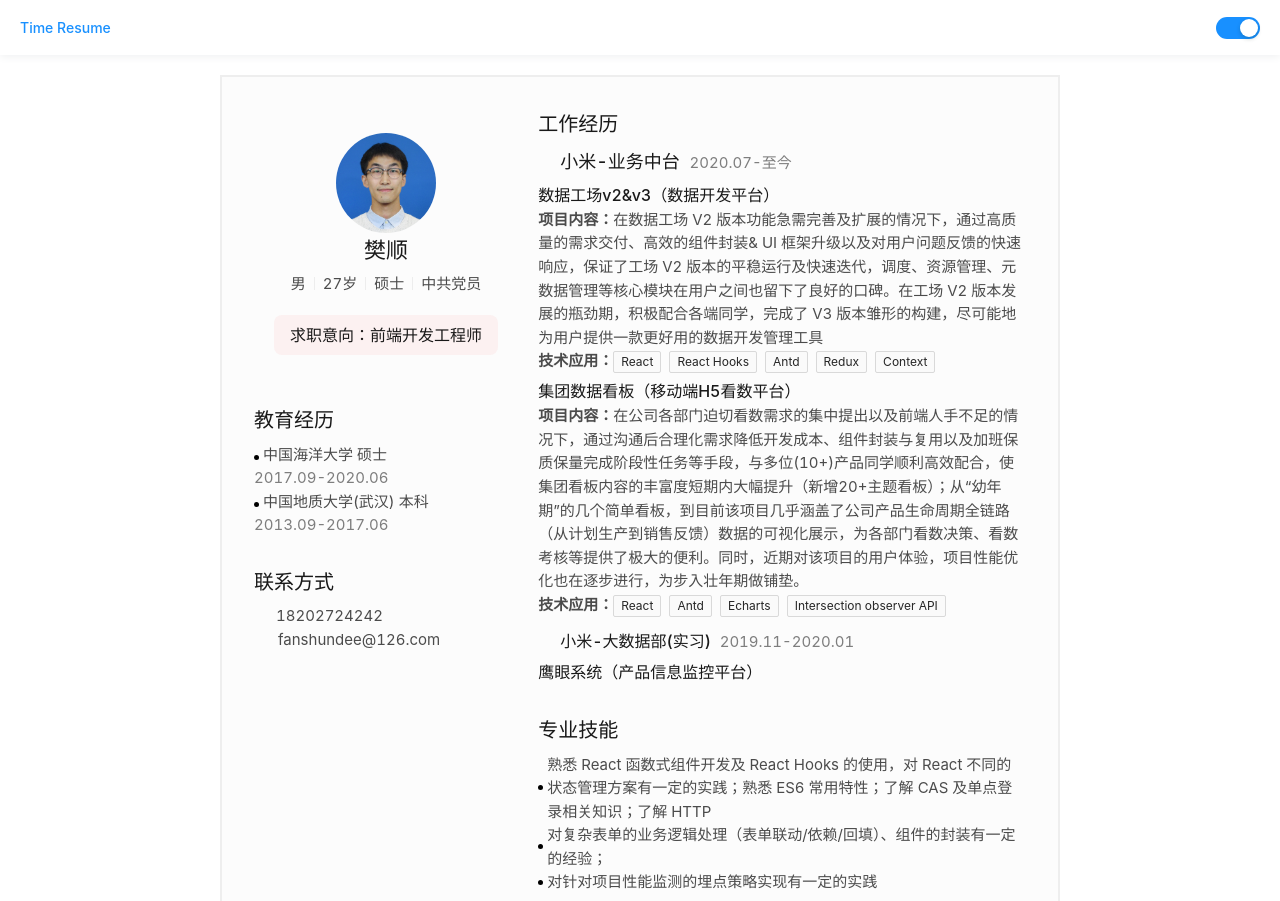
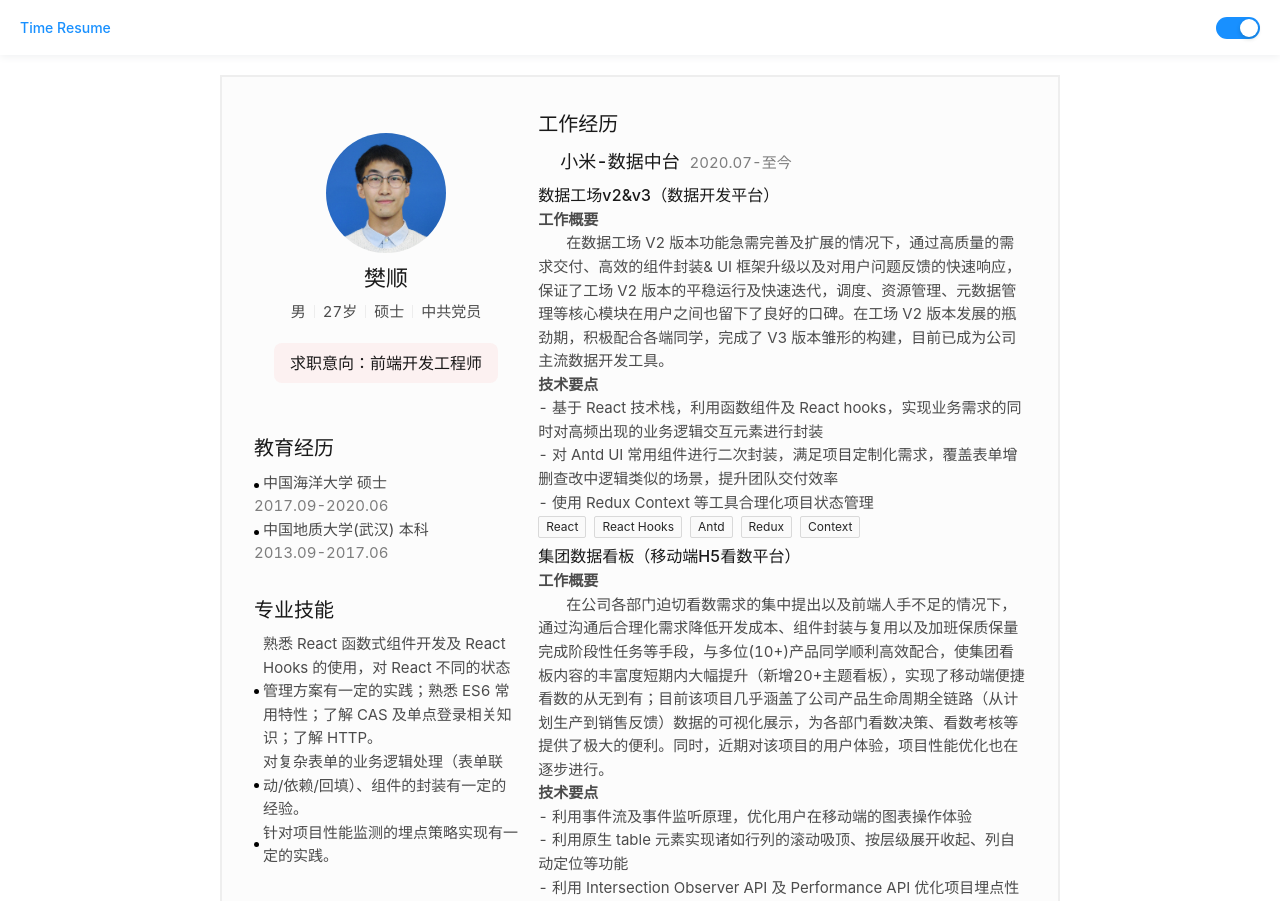
Before and after one commit to NorthwesternDirector/BeiJing, a React (Create React App) app: page /resume#/resume in a window 1280 px wide. Shown: the top 901 px of the page. Built offline with nearby package versions, Linux system fonts and the light colour scheme.

Commit message:
update: -

```diff
--- a/src/views/resume/index.js
+++ b/src/views/resume/index.js
@@ -13,7 +13,9 @@ const Resume = () => {
       <div className={cx('content')}>
         <div>
           <div className={cx('personal-info-part', 'margin30')}>
+            <div className={cx('margin8')}>
               <Avatar size="large" src={img} className={cx('customAvatar')} />
+            </div>
             <div className={cx('h1')}>樊顺</div>
             <p className={cx('margin20')}>
               男<Divider type="vertical" />
@@ -40,6 +42,24 @@ const Resume = () => {
               <span className={cx('color-gray')}>2013.09-2017.06</span>
             </div>
           </div>
+          <div className={cx('margin30')}>
+            <div className={cx('h2', 'margin6')}>专业技能</div>
+            <div className={cx('line')}>
+              <span className={cx('dot')} />
+              熟悉 React 函数式组件开发及 React Hooks 的使用，对 React
+              不同的状态管理方案有一定的实践；熟悉 ES6 常用特性；了解 CAS 及单点登录相关知识；了解
+              HTTP。
+            </div>
+
+            <div className={cx('line')}>
+              <span className={cx('dot')} />
+              对复杂表单的业务逻辑处理（表单联动/依赖/回填）、组件的封装有一定的经验。
+            </div>
+            <div className={cx('line')}>
+              <span className={cx('dot')} />
+              针对项目性能监测的埋点策略实现有一定的实践。
+            </div>
+          </div>
           <div>
             <div className={cx('h2', 'margin6')}>联系方式</div>
             <div className={cx('line')}>
@@ -57,19 +77,35 @@ const Resume = () => {
             <div className={cx('margin12')}>
               <div className={cx('line', 'margin6')}>
                 <IconFont type="icon-mi" className={cx('icon')} />
-                <span className={cx('h3')}>小米-业务中台&nbsp;&nbsp;</span>
+                <span className={cx('h3')}>小米-数据中台&nbsp;&nbsp;</span>
                 <span className={cx('color-gray')}>2020.07-至今</span>
               </div>
               <div className={cx('margin6')}>
                 <div className={cx('h4')}>数据工场v2&v3（数据开发平台）</div>
-                <strong>项目内容：</strong>在数据工场 V2
+                <div className={cx('inner-line')}>
+                  <div>
+                    <strong>工作概要</strong>
+                  </div>
+                  <div className={cx('p')}>
+                    在数据工场 V2
                     版本功能急需完善及扩展的情况下，通过高质量的需求交付、高效的组件封装& UI
                     框架升级以及对用户问题反馈的快速响应，保证了工场 V2
                     版本的平稳运行及快速迭代，调度、资源管理、元数据管理等核心模块在用户之间也留下了良好的口碑。在工场
                     V2 版本发展的瓶劲期，积极配合各端同学，完成了 V3
-                版本雏形的构建，尽可能地为用户提供一款更好用的数据开发管理工具
+                    版本雏形的构建，目前已成为公司主流数据开发工具。
+                  </div>
+
                   <div>
-                  <strong>技术应用：</strong>
+                    <div>
+                      <strong>技术要点</strong>
+                    </div>
+                    - 基于 React 技术栈，利用函数组件及 React
+                    hooks，实现业务需求的同时对高频出现的业务逻辑交互元素进行封装
+                    <br />- 对 Antd UI
+                    常用组件进行二次封装，满足项目定制化需求，覆盖表单增删查改中逻辑类似的场景，提升团队交付效率
+                    <br />
+                    - 使用 Redux Context 等工具合理化项目状态管理
+                    <br />
                     <Tag>React</Tag>
                     <Tag>React Hooks</Tag>
                     <Tag>Antd</Tag>
@@ -77,15 +113,30 @@ const Resume = () => {
                     <Tag>Context</Tag>
                   </div>
                 </div>
+              </div>
               <div className={cx('h4')}>集团数据看板（移动端H5看数平台）</div>
-              <strong>项目内容：</strong>
-              在公司各部门迫切看数需求的集中提出以及前端人手不足的情况下，通过沟通后合理化需求降低开发成本、组件封装与复用以及加班保质保量完成阶段性任务等手段，与多位(10+)产品同学顺利高效配合，使集团看板内容的丰富度短期内大幅提升（新增20+主题看板）；从“幼年期”的几个简单看板，到目前该项目几乎涵盖了公司产品生命周期全链路（从计划生产到销售反馈）数据的可视化展示，为各部门看数决策、看数考核等提供了极大的便利。同时，近期对该项目的用户体验，项目性能优化也在逐步进行，为步入壮年期做铺垫。
+              <div className={cx('inner-line')}>
                 <div>
-                <strong>技术应用：</strong>
+                  <strong>工作概要</strong>
+                </div>
+                <div className={cx('p')}>
+                  在公司各部门迫切看数需求的集中提出以及前端人手不足的情况下，通过沟通后合理化需求降低开发成本、组件封装与复用以及加班保质保量完成阶段性任务等手段，与多位(10+)产品同学顺利高效配合，使集团看板内容的丰富度短期内大幅提升（新增20+主题看板），实现了移动端便捷看数的从无到有；目前该项目几乎涵盖了公司产品生命周期全链路（从计划生产到销售反馈）数据的可视化展示，为各部门看数决策、看数考核等提供了极大的便利。同时，近期对该项目的用户体验，项目性能优化也在逐步进行。
+                </div>
+                <div>
+                  <div>
+                    <strong>技术要点</strong>
+                  </div>
+                  - 利用事件流及事件监听原理，优化用户在移动端的图表操作体验
+                  <br />
+                  - 利用原生 table 元素实现诸如行列的滚动吸顶、按层级展开收起、列自动定位等功能
+                  <br />
+                  - 利用 Intersection Observer API 及 Performance API 优化项目埋点性能监测策略
+                  <br />
                   <Tag>React</Tag>
                   <Tag>Antd</Tag>
                   <Tag>Echarts</Tag>
                   <Tag>Intersection observer API</Tag>
+                </div>
               </div>
             </div>
 
@@ -96,34 +147,16 @@ const Resume = () => {
             </div>
             <div className={cx('h4')}>鹰眼系统（产品信息监控平台）</div>
           </div>
-          <div className={cx('margin30')}>
-            <div className={cx('h2', 'margin6')}>专业技能</div>
-            <div className={cx('line')}>
-              <span className={cx('dot')} />
-              熟悉 React 函数式组件开发及 React Hooks 的使用，对 React
-              不同的状态管理方案有一定的实践；熟悉 ES6 常用特性；了解 CAS 及单点登录相关知识；了解
-              HTTP
-            </div>
-
-            <div className={cx('line')}>
-              <span className={cx('dot')} />
-              对复杂表单的业务逻辑处理（表单联动/依赖/回填）、组件的封装有一定的经验；
-            </div>
-            <div className={cx('line')}>
-              <span className={cx('dot')} />
-              对针对项目性能监测的埋点策略实现有一定的实践
-            </div>
-          </div>
           <div>
             <div className={cx('h2', 'margin6')}>其他优势</div>
             <div>
               <div className={cx('line')}>
                 <span className={cx('dot')} />
-                通过长期与不同团队的配合，积累了较多沟通协作的经验，能较快适应与各端同学的配合关系；
+                通过长期与不同团队的配合，积累了较多沟通协作的经验，能较快适应与各端同学的配合关系。
               </div>
               <div className={cx('line')}>
                 <span className={cx('dot')} />
-                平常有保持身体锻炼的习惯，可适应短期高强度工作，有较强抗压能力
+                平常有保持身体锻炼的习惯，可适应短期高强度工作，有较强抗压能力。
               </div>
             </div>
           </div>
--- a/src/views/resume/index.module.less
+++ b/src/views/resume/index.module.less
@@ -8,6 +8,7 @@
   color: rgba(0, 0, 0, 0.7);
   background: rgba(0, 0, 0, 0.01);
   border: 2px solid #eee;
+  position: relative;
 }
 
 .content {
@@ -21,12 +22,13 @@
   & > div {
     flex-basis: 65%;
     padding: 20px;
+    // padding-left: 10px;
   }
 }
 
 .customAvatar {
-  width: 100px !important;
-  height: 100px !important;
+  width: 120px !important;
+  height: 120px !important;
 }
 
 .margin2 {
@@ -121,3 +123,7 @@
   align-items: center;
   margin-top: 24px;
 }
+
+.p {
+  text-indent: 28px;
+}
```
Lines whose indentation alone changed are shown as unchanged.
